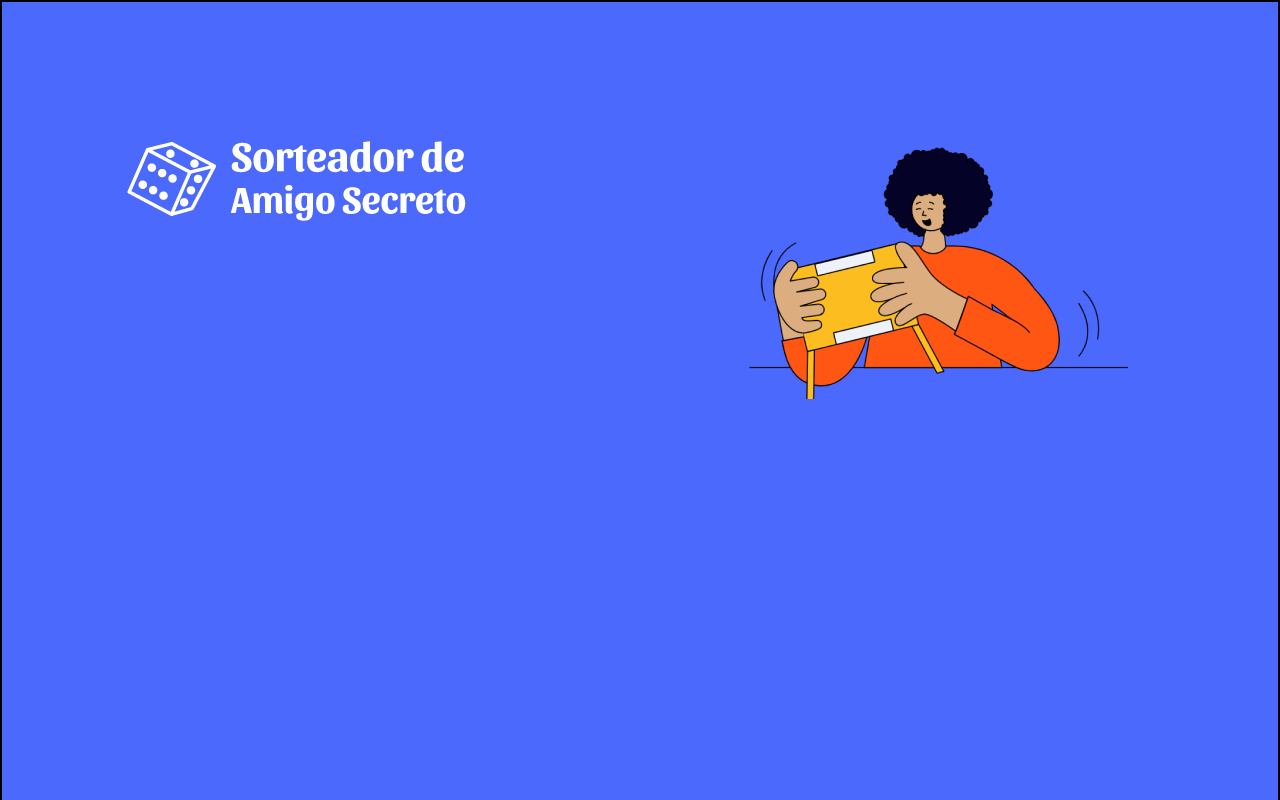
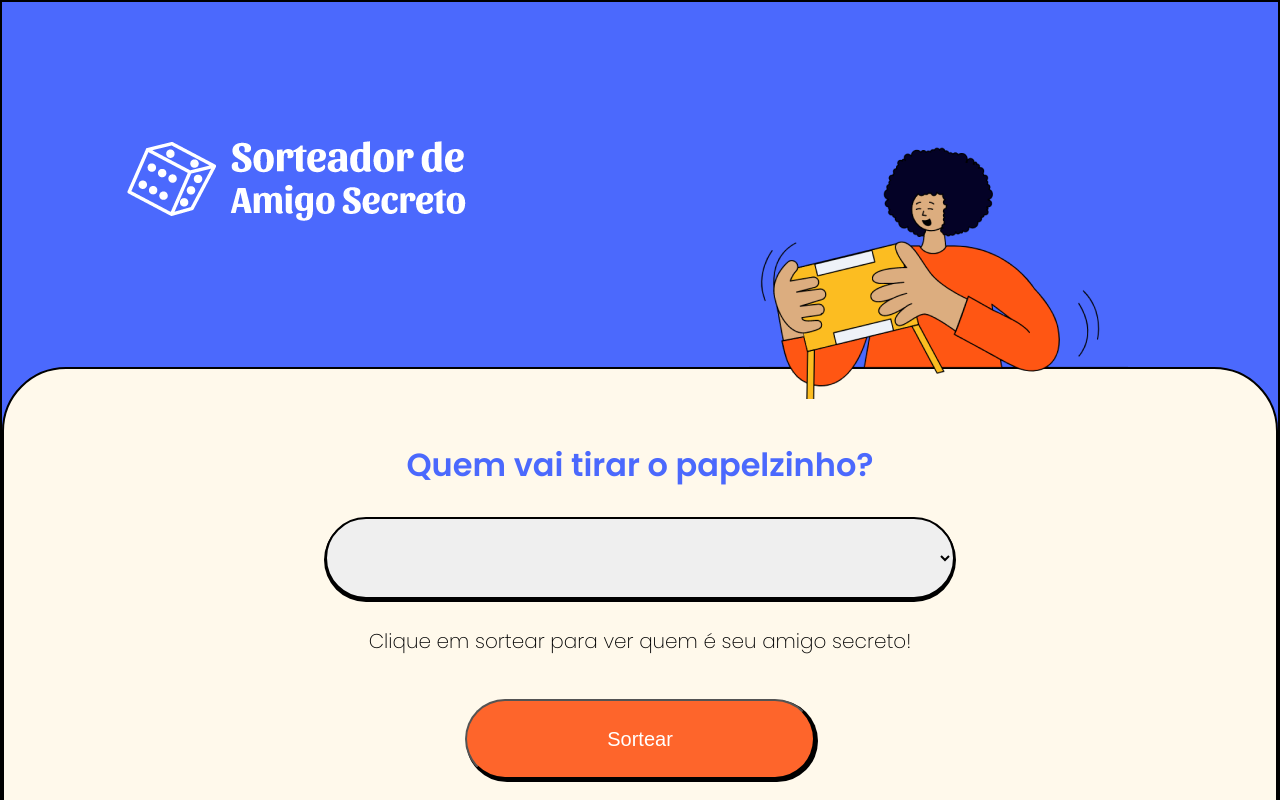
Before and after one commit to LenaMoromisato/sorteador, a React (Create React App) app: page /sorteio in a window 1280 px wide. Before the commit this address had no page. Shown: the top 800 px of the page. Built offline with nearby package versions, Linux system fonts and the light colour scheme.

Commit message:
Desafio: últimos estilos da configuração

```diff
--- a/src/App.tsx
+++ b/src/App.tsx
@@ -1,6 +1,7 @@
 import { BrowserRouter, Route, Routes } from 'react-router-dom';
 import { RecoilRoot } from 'recoil';
 import Configuracao from './paginas/Configuracao';
+import Sorteio from './paginas/Sorteio';
 
 function App() {
   return (
@@ -8,6 +9,7 @@
       <RecoilRoot>
         <Routes>
           <Route path='/' element={<Configuracao />} />
+          <Route path='/sorteio' element={<Sorteio />}/>
         </Routes>
       </RecoilRoot>
     </BrowserRouter>
--- /dev/null
+++ b/src/paginas/Sorteio.css
@@ -0,0 +1,60 @@
+footer.sorteio {
+    margin: 64px 0;
+}
+
+.sorteio .resultado {
+    color: #FE652BFC;
+    font-size: 25px;
+}
+
+.botao-sortear {
+    width: 350px;
+    height: 80px;
+    font-size: 20px;
+    box-shadow: 2px 2px 0px 1px #000000;
+    border-radius: 45px;
+    background-color: #FE652B;
+    color: #FFF;
+    cursor: pointer;
+    margin: 16px 0;
+}
+
+.botao-sortear:disabled {
+    opacity: 0.6;
+    cursor: not-allowed;
+}
+
+.botao-sortear:hover {
+    background-color: #4B69FD;
+}
+
+select {
+    border-radius: 45px;
+    height: 82px;
+    width: 70%;
+    box-sizing: border-box;
+    padding: 0 32px;
+    font-size: 20px;
+    border: 2px solid black;
+    box-shadow: 0px 2px 0px 1px #000000;
+}
+
+select:focus {
+    outline: none;
+}
+
+p {
+    font-size: 20px;
+    font-weight: 200;
+    margin: 32px 0;
+}
+
+@media screen and (max-width: 800px) {
+    select {
+        width: 100%;
+    }
+    .botao-sortear {
+        width: 220px;
+        margin: 32px 0;
+    }
+}
--- a/src/paginas/Sorteio.tsx
+++ b/src/paginas/Sorteio.tsx
@@ -1,6 +1,9 @@
 import { useState } from "react"
 import { useListaDeParticipantes } from "../state/hook/useListaDeParticipantes"
 import { useResultadoSorteio } from "../state/hook/useResultadoSorteio"
+
+import './Sorteio.css'
+import Card from "../componentes/Card"
 
 const Sorteio = () => {
     const participantes = useListaDeParticipantes()
@@ -18,7 +21,9 @@
     }
 
     return (
-        <section>
+        <Card>
+            <section className="sorteio">
+                <h2>Quem vai tirar o papelzinho?</h2>
                 <form onSubmit={sortear}>
                     <select
                         required
@@ -30,10 +35,16 @@
                     >
                         {participantes.map(participante => <option key={participante}>{participante}</option>)}
                     </select>
-                <button>Sortear</button>
+                    <p>Clique em sortear para ver quem é seu amigo secreto!</p>
+                    <button className="botao-sortear">Sortear</button>
                 </form>
                 {amigoSecreto && <p role="alert">{amigoSecreto}</p>}
+                <footer className="sorteio">
+                    <img src="/imagens/aviao.png" className="aviao" alt="Um desenho de um avião de papel" />
+                </footer>
             </section>
+        </Card>
+
     )
 }
 
```
Lines whose indentation alone changed are shown as unchanged.
